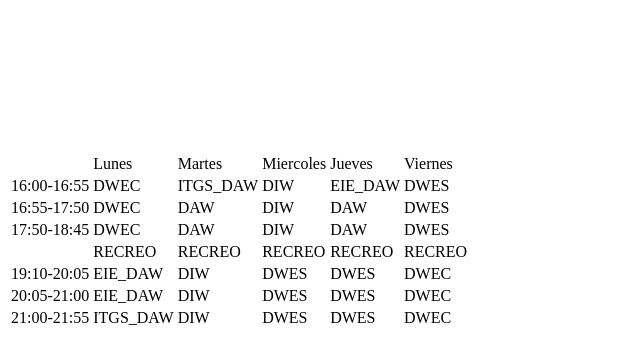
After one commit to arturofgg/repositorio-DWES, a PHP site: page /arrays.php in a window 1280 px wide. The commit adds this page. Shown: the top 364 px of the page, without its empty margins (0-640 px from the left). Run offline with PHP 8.4, Linux system fonts and the light colour scheme.

Commit message:
commit 28/09/22

```diff
--- /dev/null
+++ b/ejercicios/dwes-22-23/ut02/arrays.php
@@ -0,0 +1,37 @@
+<?php
+
+$fechas=[
+    0 => [' ',' Lunes' ,' Martes ',' Miercoles ',' Jueves ',' Viernes '],
+    1 => ['16:00-16:55','DWEC','ITGS_DAW','DIW','EIE_DAW','DWES'],
+    2 => ['16:55-17:50','DWEC','DAW','DIW','DAW','DWES'],
+    3 => ['17:50-18:45','DWEC','DAW','DIW','DAW','DWES'],
+    4 => [' ','RECREO','RECREO','RECREO','RECREO','RECREO'],
+    5 => ['19:10-20:05','EIE_DAW','DIW','DWES','DWES','DWEC'],
+    6 => ['20:05-21:00','EIE_DAW','DIW','DWES','DWES','DWEC'],
+    7 => ['21:00-21:55','ITGS_DAW','DIW','DWES','DWES','DWEC'],
+];
+?>
+
+<!DOCTYPE html>
+<html lang="en">
+<head>
+    <meta charset="UTF-8">
+    <meta http-equiv="X-UA-Compatible" content="IE=edge">
+    <meta name="viewport" content="width=device-width, initial-scale=1.0">
+    <title>Ejercicio arrays</title>
+</head>
+<body>
+
+        <table>
+        <?php for($j=0; $j<count($fechas); $j++){ ?>
+            <tr>
+            <?php for($i=0; $i<count($fechas[$j]); $i++){ ?>
+                <td><?php echo $fechas[$j][$i]?></td>
+             <?php } ?>
+            </tr>
+            <br>
+        <?php } ?>
+        </table>
+
+</body>
+</html>
--- a/ejercicios/dwes-22-23/ut02/ecadenas.php
+++ b/ejercicios/dwes-22-23/ut02/ecadenas.php
@@ -1,4 +1,4 @@
-<?php
+ <?php
 $text="";
 $letra=0;
 $vocales=0;
```
Also changed, not shown: 1 other file.
